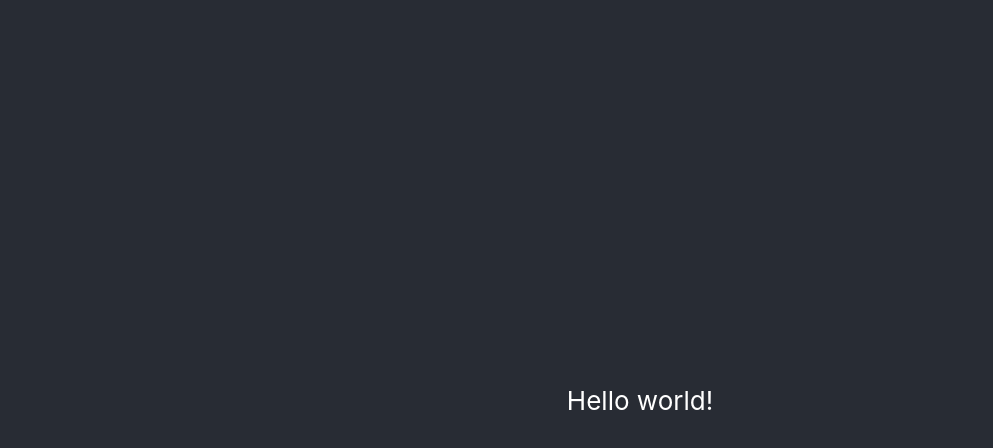
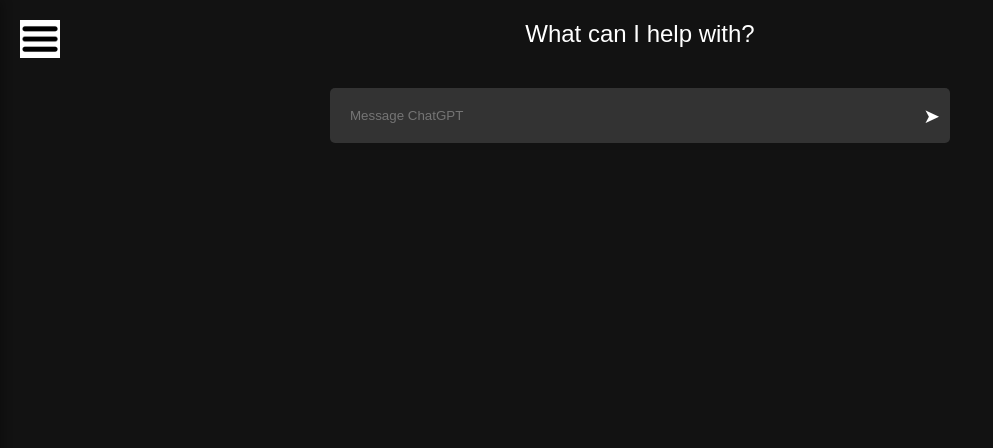
Before and after one commit to suraj-jadhav07/hackathon-chatbot-ui, a React (Create React App) app: page /chatbox in a window 1280 px wide. Shown: the top 448 px of the page, without its empty margins (0-993 px from the left). Built offline with nearby package versions, Linux system fonts and the light colour scheme.

Commit message:
ChatBox UI

```diff
--- a/src/App.css
+++ b/src/App.css
@@ -2,13 +2,32 @@
   text-align: center;
 }
 
-.App-header {
-  background-color: #282c34;
-  min-height: 100vh;
+* {
+  margin: 0;
+  padding: 0;
+  box-sizing: border-box;
+}
+
+body {
+  font-family: Arial, sans-serif;
+  background-color: #121212;
+  color: white;
+}
+
+.container {
+  display: flex;
+  height: 100vh;
+}
+
+.main-content {
+  flex: 1;
+  padding: 20px;
   display: flex;
   flex-direction: column;
   align-items: center;
-  justify-content: center;
-  font-size: calc(10px + 2vmin);
-  color: white;
 }
+
+.header {
+  font-size: 24px;
+  margin-bottom: 20px;
+}
--- a/src/App.js
+++ b/src/App.js
@@ -1,11 +1,15 @@
 import './App.css';
+import Sidebar from './components/Sidebar';
+import ChatBox from './components/ChatBox';
 
 function App() {
   return (
-    <div className="App">
-      <header className="App-header">
-        Hello world!
-      </header>
+    <div className="container">
+      <Sidebar />
+      <main className="main-content">
+        <div className="header">What can I help with?</div>
+        <ChatBox />
+      </main>
     </div>
   );
 }
--- /dev/null
+++ b/src/components/ChatBox.js
@@ -0,0 +1,26 @@
+import React, { useState } from "react";
+import  '../styles/ChatBox.css';
+
+const ChatBox = () => {
+    const [message, setMessage] = useState("");
+
+    const sendMessage = () => {
+      if (message.trim()) {
+        console.log("Sending message:", message);
+        setMessage(""); // Clear input after sending
+      }
+    };
+  return (
+    <div className="chat-input">
+    <input
+      type="text"
+      placeholder="Message ChatGPT"
+      value={message}
+      onChange={(e) => setMessage(e.target.value)}
+    />
+    <button className="send-btn" onClick={sendMessage}>➤</button>
+  </div>
+  );
+};
+
+export default ChatBox;
--- /dev/null
+++ b/src/components/Sidebar.js
@@ -0,0 +1,72 @@
+import React, { useState } from 'react';
+import '../styles/Sidebar.css';
+import hamburgerIcon from '../images/Hamburger.png';
+
+const Sidebar = () => {
+  const [isOpen, setIsOpen] = useState(false);
+  const [searchTerm, setSearchTerm] = useState('');
+  const [chats, setChats] = useState(["Chat 1", "Chat 2", "Chat 3"]); // Example chats
+
+  const toggleSidebar = () => {
+    setIsOpen(!isOpen);
+  };
+
+  const handleSearch = (event) => {
+    setSearchTerm(event.target.value);
+  };
+
+  const handleNewChat = () => {
+    const newChatName = `Chat ${chats.length + 1}`;
+    setChats([...chats, newChatName]); // Adds a new chat to the list
+  };
+
+  return (
+    <div>
+      {/* Hamburger Icon - Visible when sidebar is closed */}
+      {!isOpen && (
+        <img
+          src={hamburgerIcon}
+          alt="Open Sidebar"
+          className="hamburger-icon"
+          onClick={toggleSidebar}
+        />
+      )}
+
+      {/* Sidebar Menu */}
+      <div className={`sidebar ${isOpen ? 'open' : 'closed'}`}>
+        {/* Close Icon inside Sidebar */}
+        <img
+          src={hamburgerIcon}
+          alt="Close Sidebar"
+          className="hamburger-icon sidebar-close-icon"
+          onClick={toggleSidebar}
+        />
+
+        {/* Search Bar */}
+        <input
+          type="text"
+          placeholder="🔍 Search chats..."
+          className="search-bar"
+          value={searchTerm}
+          onChange={handleSearch}
+        />
+
+        {/* New Chat Button */}
+        <button className="new-chat-btn" onClick={handleNewChat}>➕ New Chat</button>
+
+        {/* Chat List */}
+        <ul className="chat-list">
+          {chats
+            .filter(chat => chat.toLowerCase().includes(searchTerm.toLowerCase()))
+            .map((chat, index) => (
+              <li key={index} className="chat-item">
+                🗨️ {chat}
+              </li>
+            ))}
+        </ul>
+      </div>
+    </div>
+  );
+};
+
+export default Sidebar;
--- /dev/null
+++ b/src/styles/ChatBox.css
@@ -0,0 +1,26 @@
+.chat-input {
+    display: flex;
+    width: 50%;
+    background: #333;
+    border-radius: 5px;
+    padding: 10px;
+    margin-top: 20px;
+    align-items: center;
+}
+
+.chat-input input {
+    flex: 1;
+    border: none;
+    background: transparent;
+    color: white;
+    outline: none;
+    padding: 10px;
+}
+
+.send-btn {
+    background: transparent;
+    border: none;
+    color: white;
+    font-size: 20px;
+    cursor: pointer;
+}
--- /dev/null
+++ b/src/styles/Sidebar.css
@@ -0,0 +1,112 @@
+/* Hamburger Icon - When Sidebar is Closed */
+.hamburger-icon {
+    width: 40px;
+    height: auto;
+    cursor: pointer;
+    position: absolute;
+    top: 20px;
+    left: 20px;
+    z-index: 1000;
+  }
+
+  /* Sidebar Container */
+  .sidebar {
+    position: fixed;
+    top: 0;
+    left: -300px; /* Hidden initially */
+    width: 300px;
+    height: 100%;
+    background-color: #1e1e1e;
+    color: white;
+    padding: 20px;
+    transition: left 0.3s ease-in-out;
+    display: flex;
+    flex-direction: column;
+    box-shadow: 2px 0px 10px rgba(0, 0, 0, 0.3);
+  }
+
+  .sidebar.open {
+    left: 0; /* Sidebar slides in */
+  }
+
+  /* Close Icon Inside Sidebar */
+  .sidebar-close-icon {
+    position: absolute;
+    top: 20px;
+    left: 20px;
+    width: 30px;
+    cursor: pointer;
+  }
+
+  /* Search Bar Styling */
+  .search-bar {
+    width: 90%;
+    padding: 10px;
+    margin: 60px auto 15px;
+    border: none;
+    border-radius: 8px;
+    font-size: 14px;
+    outline: none;
+    background: #2a2a2a;
+    color: white;
+  }
+
+  /* New Chat Button */
+  .new-chat-btn {
+    width: 90%;
+    padding: 12px;
+    background-color: #007bff;
+    color: white;
+    border: none;
+    border-radius: 8px;
+    font-size: 16px;
+    cursor: pointer;
+    margin: 10px auto;
+    display: block;
+    font-weight: bold;
+    transition: background 0.3s;
+  }
+
+  .new-chat-btn:hover {
+    background-color: #0056b3;
+  }
+
+  /* Chat List */
+  .chat-list {
+    list-style: none;
+    padding: 0;
+    margin-top: 10px;
+    overflow-y: auto;
+    flex-grow: 1;
+  }
+
+  /* Chat List Items */
+  .chat-item {
+    padding: 12px;
+    cursor: pointer;
+    border-radius: 5px;
+    transition: background 0.3s, transform 0.2s;
+    display: flex;
+    align-items: center;
+    gap: 8px;
+    font-size: 14px;
+  }
+
+  .chat-item:hover {
+    background-color: #333;
+    transform: scale(1.02);
+  }
+
+  /* Scrollbar Customization */
+  .chat-list::-webkit-scrollbar {
+    width: 6px;
+  }
+
+  .chat-list::-webkit-scrollbar-thumb {
+    background: #555;
+    border-radius: 3px;
+  }
+
+  .chat-list::-webkit-scrollbar-thumb:hover {
+    background: #777;
+  }
```
Also changed, not shown: src/images/Hamburger.png (added).
